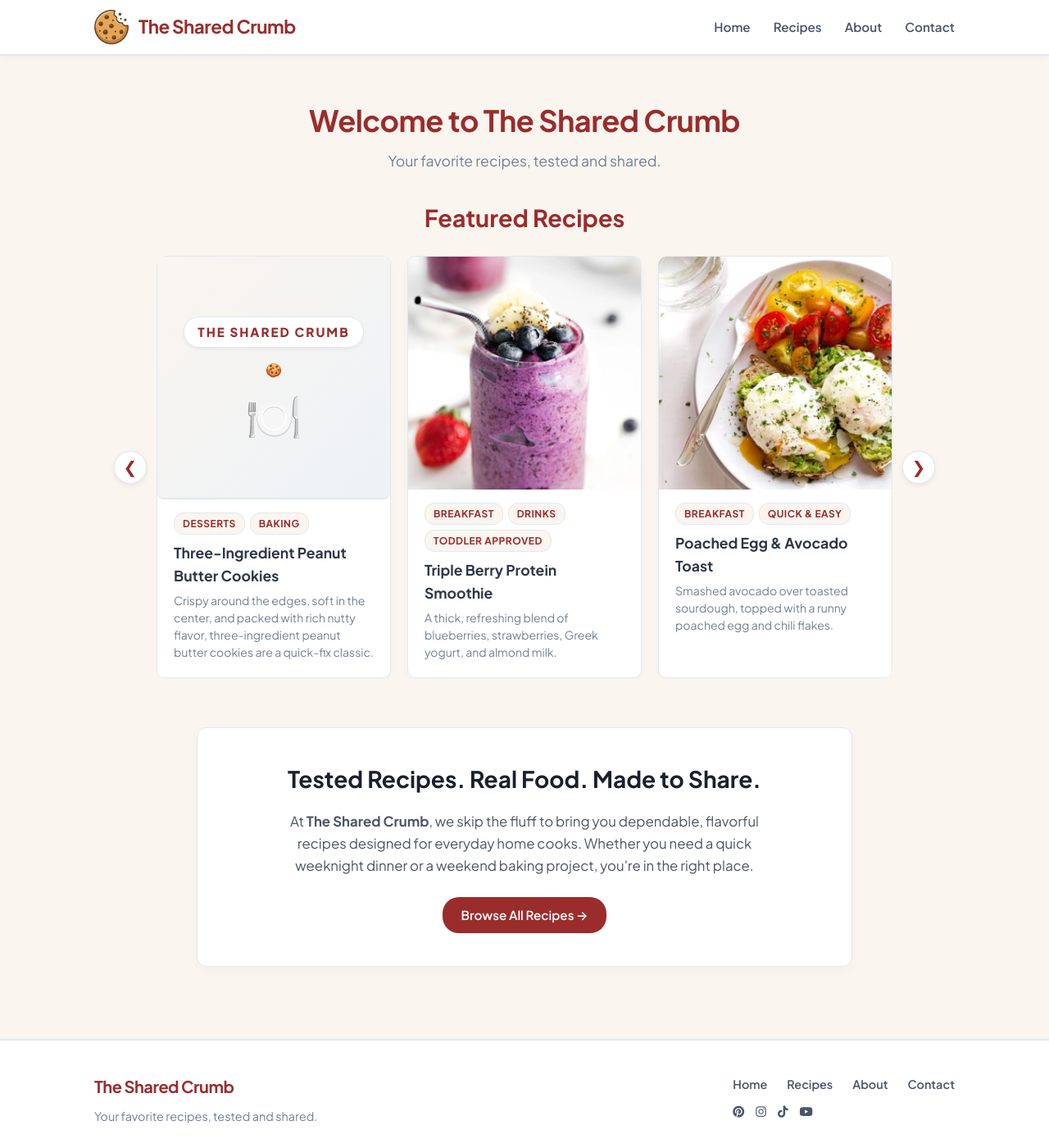
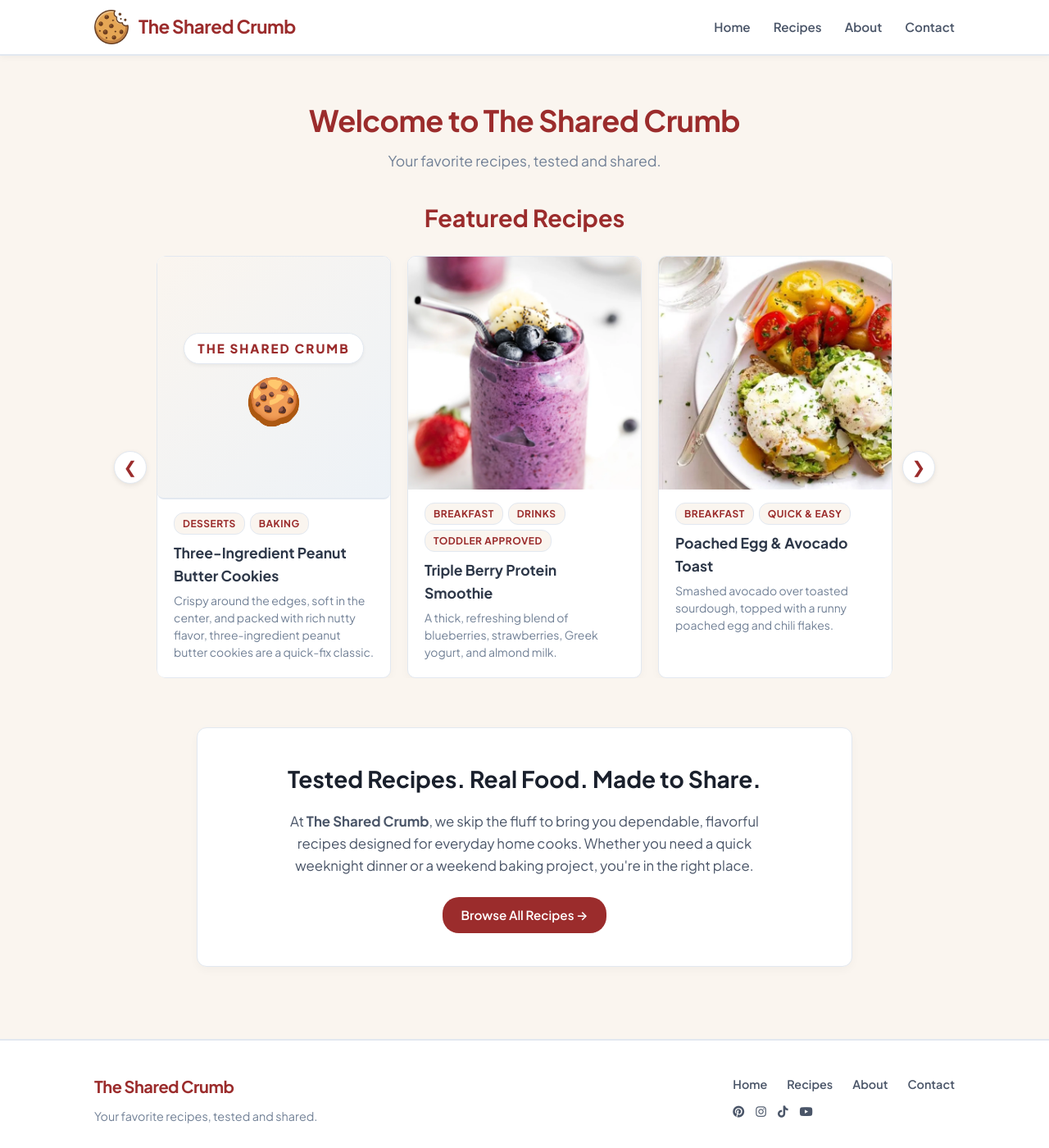
Before and after one commit to TheSharedCrumb/TheSharedCrumb, a Jekyll site: the page built from index.html, in a window 1280 px wide and 1400 px high. Shown: the whole window at 82% size. Built offline with Jekyll 4.4.1, drawn with Linux system fonts in a browser that asks for light colours.

Commit message:
Update icon styles in style.css
Removed placeholder icon and added display property for custom recipe icon.

```diff
--- a/assets/css/style.css
+++ b/assets/css/style.css
@@ -1305,11 +1305,11 @@ footer {
   box-shadow: 0 2px 4px rgba(0, 0, 0, 0.05);
 }
 
-/* Center Icon Accent */
-.brand-tile-placeholder::after {
-  content: "🍽️";
+/* Icon Sizing (Used for both custom and fallback icons) */
+.custom-recipe-icon {
   font-size: 3.5rem;
   line-height: 1;
+  display: block;
 }
 
 /* ==========================================================================
```
